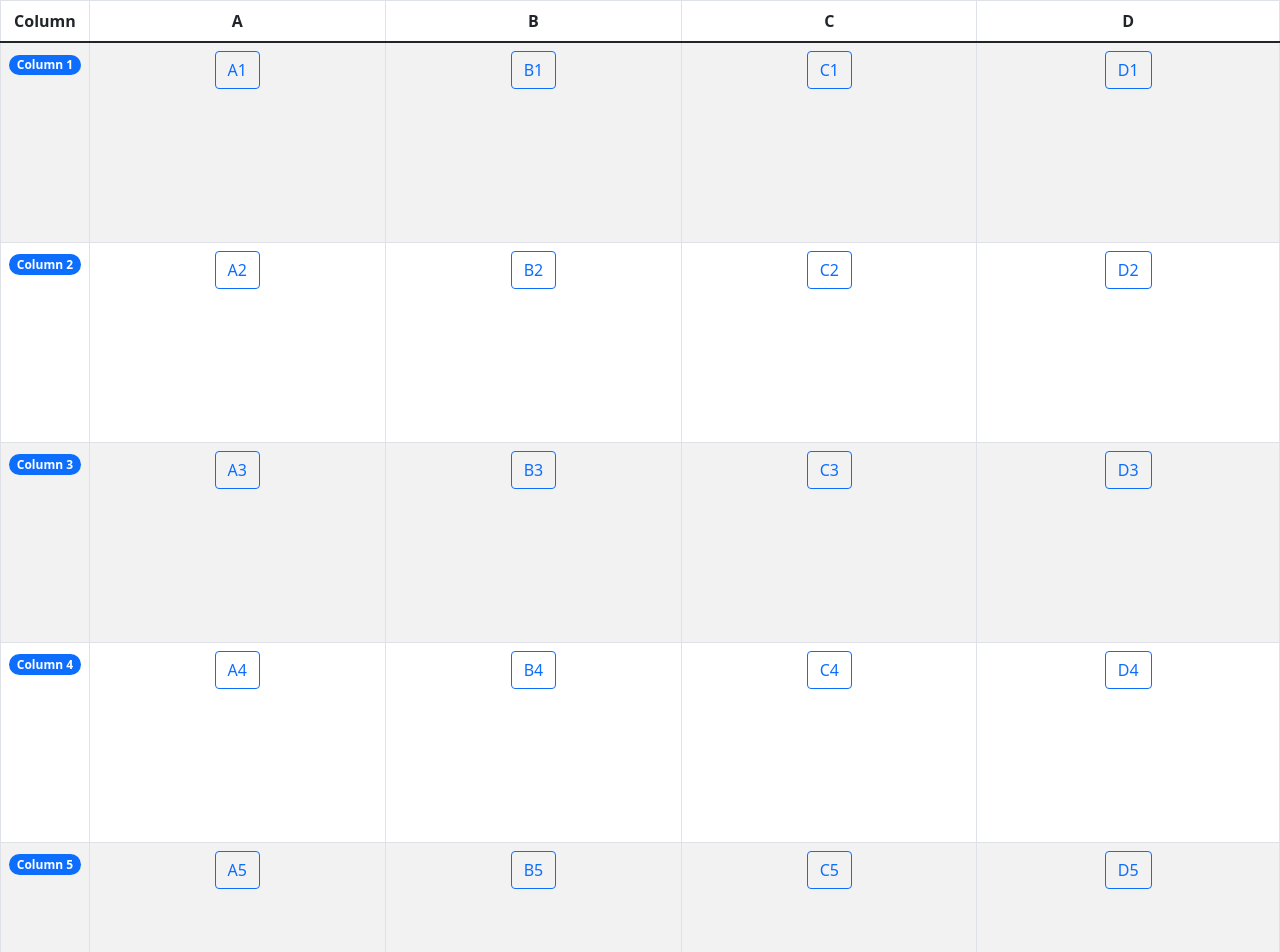
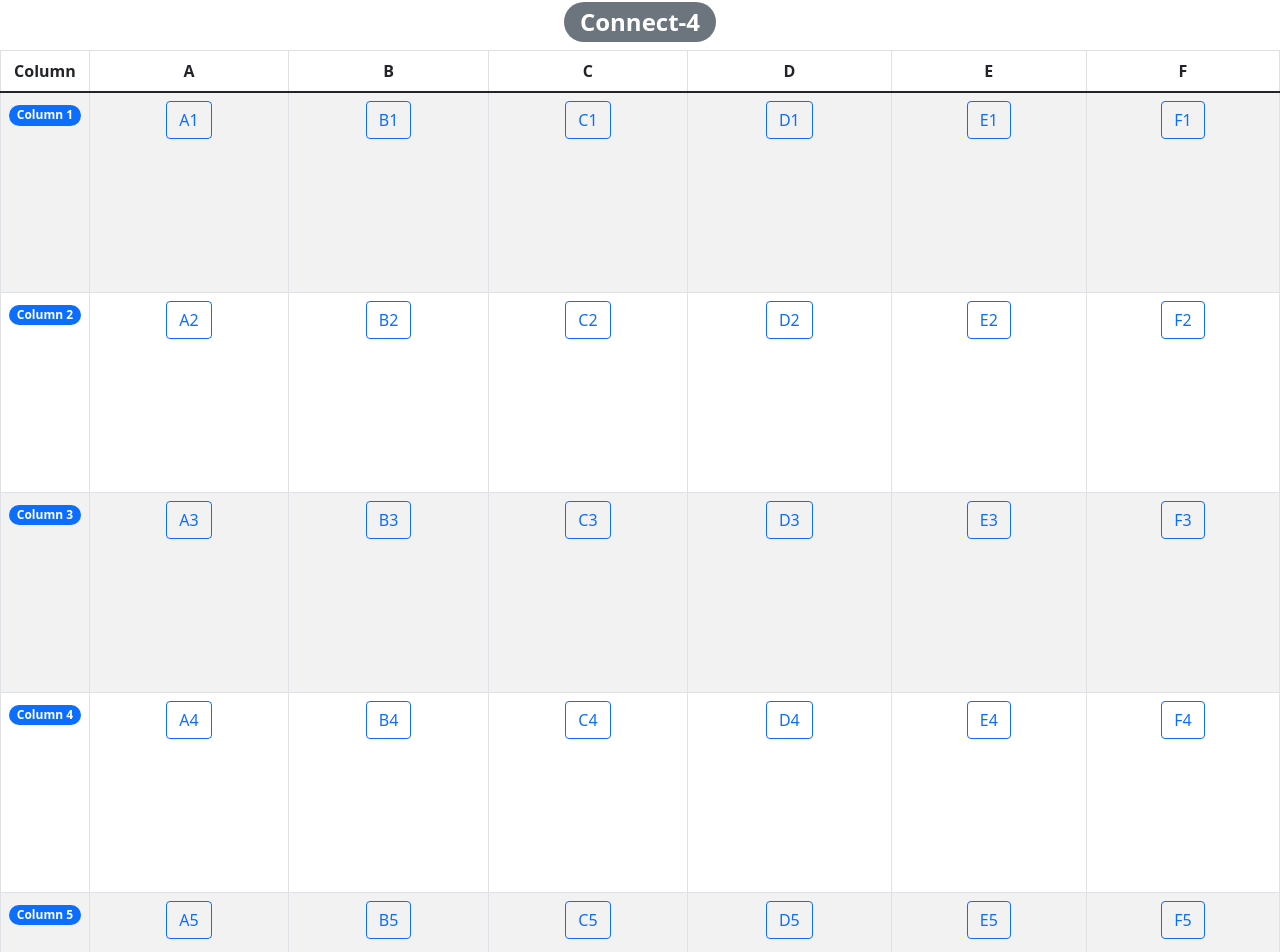
Before and after one commit to cthacker-udel/ReactApp, a React (Create React App) app: page / in a window 1280 px wide. Shown: the top 952 px of the page. Built offline with nearby package versions, Linux system fonts and the light colour scheme.

Commit message:
added logic for finding winner in connect4

```diff
--- a/src/index.js
+++ b/src/index.js
@@ -13,6 +13,7 @@ function BoardButton(props){
 
     const [hasClicked,setHasClicked] = useState(false);
     const [theVariant,setTheVariant] = useState('outline-primary');
+    const [team,setTeam] = useState("");
 
     const clickFunc = (event) => {
 
@@ -23,15 +24,14 @@ function BoardButton(props){
             setHasClicked(!hasClicked);
             if(!props.theTurn){
                 // players turn
-                setTheVariant('outline-success');
+                setTheVariant('success');
+                setTeam("1");
             }
             else{
                 // computers turn
-                setTheVariant('outline-danger');
+                setTheVariant('danger');
+                setTeam("2");
             }
-            const theDoc = document.getElementById(event.target.name);
-            console.log(theDoc);
-            console.log(`the turn = ${props.theTurn? "computers": "players"}`);
             props.setTheTurn(!props.theTurn);
         }
         else{
@@ -53,8 +53,153 @@ function Board(){
 
     //[['A1','B1','C1','D1'],['A2','B2','C2','D2'],['A3','B3','C3','D3'],['A4','B4','C4','D4'],['A5','B5','C5','D5']]
 
-    const [choices,setChoices] = useState([['A1','B1','C1','D1'],['A2','B2','C2','D2'],['A3','B3','C3','D3'],['A4','B4','C4','D4'],['A5','B5','C5','D5']]);
+    const [choices,setChoices] = useState([['A1','B1','C1','D1','E1','F1'],['A2','B2','C2','D2','E2','F2'],['A3','B3','C3','D3','E3','F3'],['A4','B4','C4','D4','E4','F4'],['A5','B5','C5','D5','E5','F5']]);
     const [turn,setTurn] = useState(false); // false <-- user turn, true <--- player turn
+    const [theBoard,setBoard] = useState([['','','','','',''],['','','','','',''],['','','','','',''],['','','','','',''],['','','','','','']]);
+
+
+    const verifyWinner = (board) => {
+
+        // diagonal check
+        let playerList = [];
+        for(let i = 0; i < theBoard.length; i++){
+
+            for(let j = 0; j < theBoard.length; j++){
+
+                // picks coordinates, then check from the coords
+                /*
+                            --- diagonals ---
+
+                    1) topleft ---> bottom right
+                    2) topright --> bottom left
+
+                            --- compass directions ---
+
+                    1) up
+                    2) down
+                    3) right
+                    4) left
+
+                */
+
+                // [2][2] --> [3][1] --> [4][0]
+                for(let k = i, l = j; k < theBoard.length && l < theBoard.length; k++, l++){
+
+                    if(theBoard[k][l] !== ''){
+                        playerList.push(theBoard[k][l]);
+                    }
+                    if(new Set(playerList).size > 1){
+                        break;
+                    }
+
+                }
+                if(new Set(playerList).size === 1 && playerList.length >= 4){
+                    alert(`Player ${playerList[0]} wins!`);
+                    return;
+                }
+                playerList = [];
+
+                for(let x = i, y = j; x < theBoard.length && y >= 0; x++, y--){
+
+                    if(theBoard[x][y] !== ''){
+                        playerList.push(theBoard[x][y]);
+                    }
+                    if(new Set(playerList).size > 1){
+                        break;
+                    }
+
+                }
+                if(new Set(playerList).size === 1 && playerList.length >= 4){
+                    alert(`Player ${playerList[0]} wins!`);
+                    return;
+                }
+                playerList = [];
+
+                // up --> [1][1] --> [0][1]
+
+
+                for(let x = i; x >= 0; x--){
+
+                    if(theBoard[x][j] !== ''){
+                        playerList.push(theBoard[x][j]);
+                    }
+                    if(new Set(playerList).size > 1){
+                        break;
+                    }
+
+                }
+                if(new Set(playerList).size === 1 && playerList.length >= 4){
+                    alert(`Player ${playerList[0]} wins!`);
+                    return;
+                }
+                playerList = [];
+
+
+                // right --> [1][1] --> [1][2]
+
+                for(let y = j; y < theBoard.length; y++){
+
+                    if(theBoard[i][y] !== ''){
+                        playerList.push(theBoard[i][y]);
+                    }
+                    if(new Set(playerList).size > 1){
+                        break;
+                    }
+
+                }
+                if(new Set(playerList).size === 1 && playerList.length >= 4){
+                    alert(`Player ${playerList[0]} wins!`);
+                    return;
+                }
+                playerList = [];
+
+                // down --> [1][1] --> [2][1]
+
+                for(let x = i; x < theBoard.length; x++){
+
+                    if(theBoard[x][j] !== ''){
+                        playerList.push(theBoard[x][j]);
+                    }
+                    if(new Set(theBoard).size > 1){
+                        break;
+                    }
+
+                }
+                if(new Set(playerList).size === 1 && playerList.length >= 4){
+                    alert(`Player ${playerList[0]} wins!`);
+                    return;
+                }
+                playerList = [];
+
+
+                // left --> [1][1] ---> [1][0]
+
+
+                for(let y = j; y >= 0; y--){
+
+                    if(theBoard[i][y] !== ''){
+                        playerList.push(theBoard[i][y]);
+                    }
+                    if(new Set(theBoard).size > 1){
+                        break;
+                    }
+
+                }
+                if(new Set(playerList).size === 1 && playerList.length >= 4){
+                    alert(`Player ${playerList[0]} wins!`);
+                    return;
+                }
+
+
+                alert(`No winners detected`);
+                return;
+
+            }
+
+        }
+
+
+    }
 
 
     const generateButton = (value) => {
@@ -69,6 +214,13 @@ function Board(){
 
     return(
         <>
+            <Row>
+                <Col style={{textAlign: "center"}}>
+                    <h2><Badge pill bg="secondary">Connect-4</Badge></h2>
+                </Col>
+            </Row>
+            <Row>
+                <Col>
                     <Table striped bordered hover>
 
                         <thead>
@@ -88,6 +240,12 @@ function Board(){
                                 <th>
                                     D
                                 </th>
+                                <th>
+                                    E
+                                </th>
+                                <th>
+                                    F
+                                </th>
                             </tr>
                         </thead>
                         <tbody style={{textAlign: "center"}}>
@@ -98,6 +256,8 @@ function Board(){
                                 <td>{generateButton(choices[0][1])}</td>
                                 <td>{generateButton(choices[0][2])}</td>
                                 <td>{generateButton(choices[0][3])}</td>
+                                <td>{generateButton(choices[0][4])}</td>
+                                <td>{generateButton(choices[0][5])}</td>
                             </tr>
                             <tr style={{height: "200px"}}>
                                 <td style={{width: "10px"}}><Badge pill bg="primary">Column 2</Badge></td>
@@ -105,6 +265,8 @@ function Board(){
                                 <td>{generateButton(choices[1][1])}</td>
                                 <td>{generateButton(choices[1][2])}</td>
                                 <td>{generateButton(choices[1][3])}</td>
+                                <td>{generateButton(choices[1][4])}</td>
+                                <td>{generateButton(choices[1][5])}</td>
                             </tr>
                             <tr style={{height: "200px"}}>
                             <td style={{width: "10px"}}><Badge pill bg="primary">Column 3</Badge></td>
@@ -112,6 +274,8 @@ function Board(){
                                 <td>{generateButton(choices[2][1])}</td>
                                 <td>{generateButton(choices[2][2])}</td>
                                 <td>{generateButton(choices[2][3])}</td>
+                                <td>{generateButton(choices[2][4])}</td>
+                                <td>{generateButton(choices[2][5])}</td>
                             </tr>
                             <tr style={{height: "200px"}}>
                             <td style={{width: "10px"}}><Badge pill bg="primary">Column 4</Badge></td>
@@ -119,6 +283,8 @@ function Board(){
                                 <td>{generateButton(choices[3][1])}</td>
                                 <td>{generateButton(choices[3][2])}</td>
                                 <td>{generateButton(choices[3][3])}</td>
+                                <td>{generateButton(choices[3][4])}</td>
+                                <td>{generateButton(choices[3][5])}</td>
                             </tr>
                             <tr style={{height: "200px"}}>
                             <td style={{width: "10px"}}><Badge pill bg="primary">Column 5</Badge></td>
@@ -126,6 +292,8 @@ function Board(){
                                 <td>{generateButton(choices[4][1])}</td>
                                 <td>{generateButton(choices[4][2])}</td>
                                 <td>{generateButton(choices[4][3])}</td>
+                                <td>{generateButton(choices[4][4])}</td>
+                                <td>{generateButton(choices[4][5])}</td>
                             </tr>
 
 
@@ -133,6 +301,8 @@ function Board(){
 
 
                     </Table>
+                </Col>
+            </Row>
         </>
 
     );
```
Lines whose indentation alone changed are shown as unchanged.
